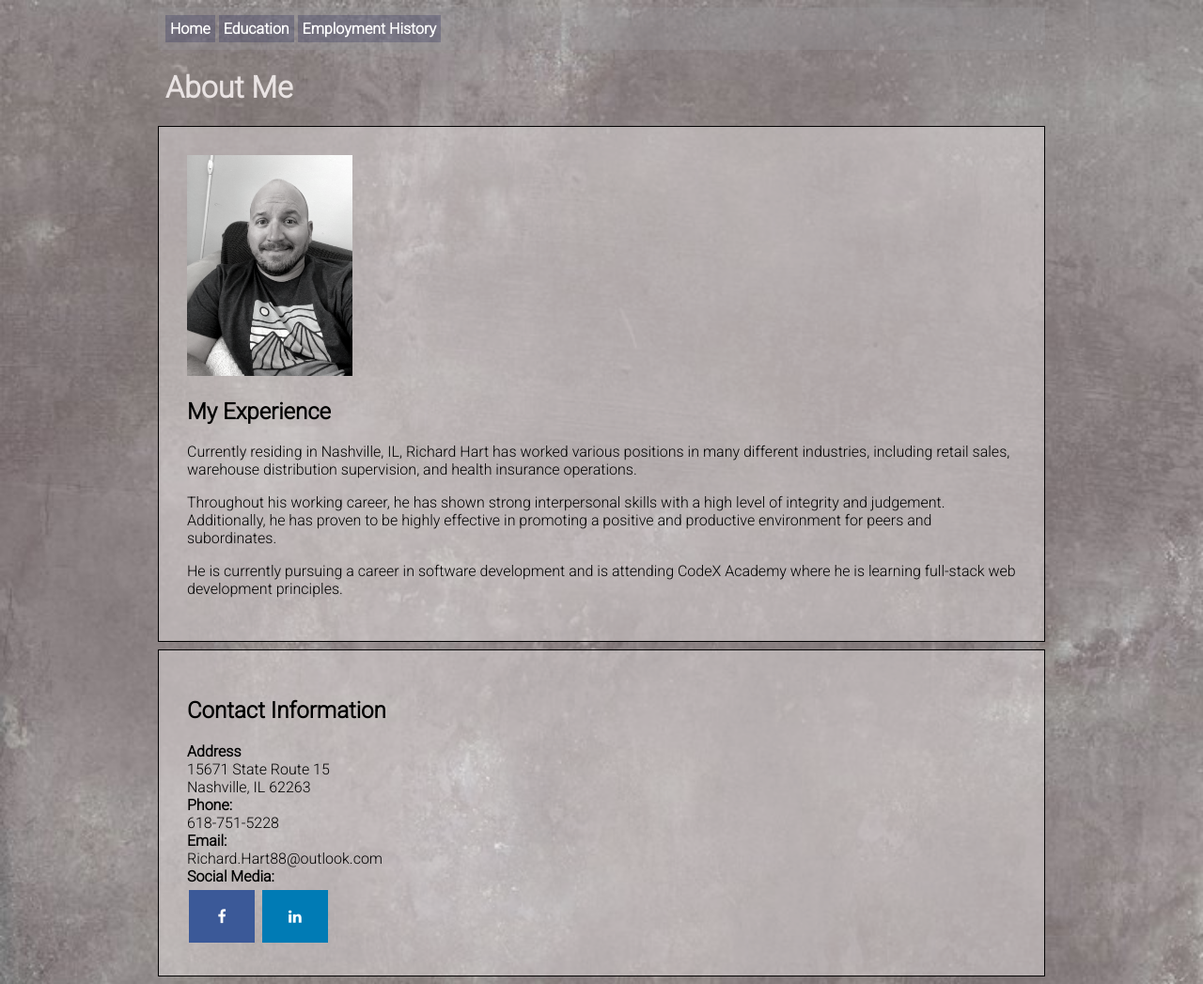
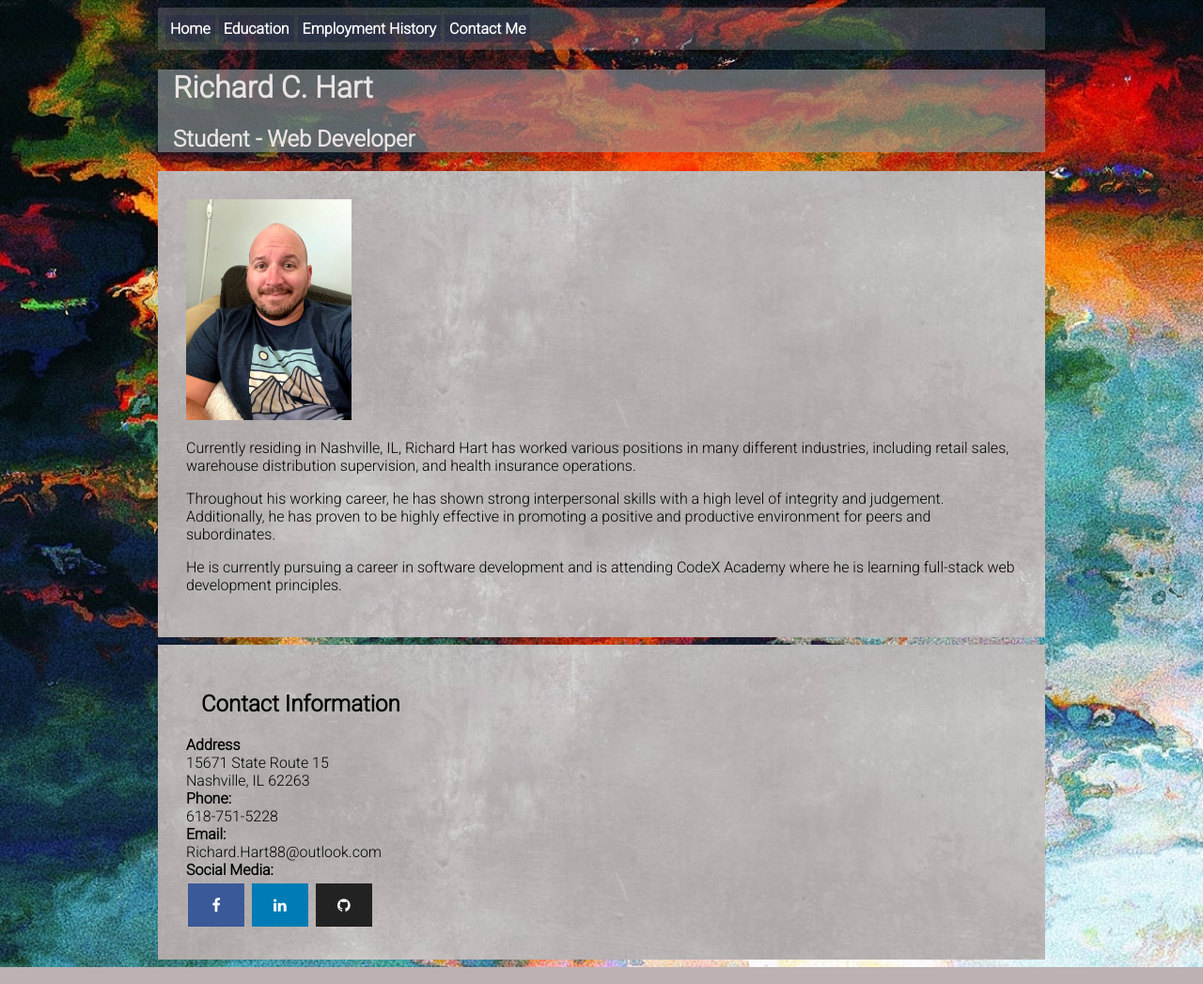
Before and after one commit to richardhart88/all-about-rick, a PHP site: page /index.html in a window 1280 px wide. Shown: the whole page at 94% size. Run offline with PHP 8.4, Linux system fonts and the light colour scheme.

Commit message:
added new page and updated style

```diff
--- a/education.html
+++ b/education.html
@@ -12,6 +12,7 @@
         <a href="index.html" class="links">Home</a>
         <a href="education.html" class="links">Education</a>
         <a href="employment.html" class="links">Employment History</a>
+        <a href="contact.html" class="links">Contact Me</a>
     </div>
     <header>
         <h1>Education</h1>
--- a/index.html
+++ b/index.html
@@ -13,16 +13,19 @@
         <a href="index.html" class="links">Home</a>
         <a href="education.html" class="links">Education</a>
         <a href="employment.html" class="links">Employment History</a>
+        <a href="contact.html" class="links">Contact Me</a>
     </div>
     <header>
-        <h1>About Me</h1>
+        <h1>Richard C. Hart</h1>
+        <h2>Student - Web Developer</h2>
     </header>
-    <section  class="entity">
-            <img src="me.jpg" alt="Richard C. Hart">
-            <h2>My Experience</h2>
+    <section class="content-card">
+        <div class="entity">
+            <img src="photos/me.jpg" alt="Richard C. Hart">
             <p>Currently residing in Nashville, IL, Richard Hart has worked various positions in many different industries, including retail sales, warehouse distribution supervision, and health insurance operations.</p>
             <p>Throughout his working career, he has shown strong interpersonal skills with a high level of integrity and judgement. Additionally, he has proven to be highly effective in promoting a positive and productive environment for peers and subordinates.</p>
             <p>He is currently pursuing a career in software development and is attending CodeX Academy where he is learning full-stack web development principles.  </p>
+        </div>
     </section>
     <section class="entity">
         <h2>Contact Information</h2>
@@ -39,6 +42,7 @@
             <strong>Social Media:</strong></br>
             <a href="https://www.facebook.com/richardcharleshart/" target="_blank" class="fa fa-facebook"></a>
             <a href="https://www.linkedin.com/in/richardchart/" target="_blank" class="fa fa-linkedin"></a>
+            <a href="https://github.com/richardhart88" target="_blank" class="fa fa-github"></a>
         </span>
     </section>
 </body>
--- a/style.css
+++ b/style.css
@@ -5,33 +5,32 @@ body {
     font-family: 'Roboto', sans-serif;
     max-width: 960px;
     margin: auto;
-    background-image: url("gray-background.jpg");
+    background-image: url("photos/so-vibrant.jpg");
     background-size: 100%;
 }
 
  header {
-    background: none;
+    background: rgb(152, 154, 156, 0.6);
     color: rgb(233, 227, 227);
-    margin: 0px;
+    margin: 8px;
     padding: 0px;
 }
 
-h1 {
-      margin-left: 1rem;
+h1, h2 {
+    margin-left: 1rem;
 }
 
 img {
     float: top;
     width: 11rem;
     display: relative;
-    filter: grayscale(95%);
-
 }
 .navigation {
     background-color: rgb(152, 154, 156, 0.3);
     list-style-type: none;
     margin: 8px;
     padding: 8px;
+
 }
 
 .links {
@@ -45,14 +44,23 @@ img {
 }
 
 .entity {
-    background:rgb(230, 223, 223, 0.5);
-    border: 0.5px solid black;
+
     margin: 8px;
     padding: 30px;
+    background-image: url("photos/gray-background.jpg");
+    z-index: -1;
+    background-color: rgba(255,255,255,0.4);
+    background-blend-mode: lighten;
+    background-size: 100%;
+}
+.content-card {
+    color: black !important;
+    opacity: 1 !important;
+
 }
 
 .company {
-      font-weight: bolder;
+    font-weight: bolder;
 }
 
 .position {
@@ -60,12 +68,12 @@ img {
 }
 
 li {
-      width: 80%;
+    width: 80%;
 }
 
 .fa {
-    padding: 20px;
-    font-size: 30px;
+    padding: 15px;
+    font-size: 35px;
     width: 30px;
     text-align: center;
     text-decoration: none;
@@ -76,11 +84,16 @@ li {
 }
 
 .fa-facebook {
-  background: #3B5998;
-  color: white;
+    background: #3B5998;
+    color: white;
 }
 
 .fa-linkedin {
     background: #007bb5;
     color: white;
 }
+
+.fa-github {
+    background: #222222;
+    color: white;
+}
```
Also changed, not shown: contact.html (added, +39 -0 lines), photos/gray-background.jpg (renamed from gray-background.jpg), photos/me.jpg (renamed from me.jpg), photos/so-vibrant.jpg (added).
